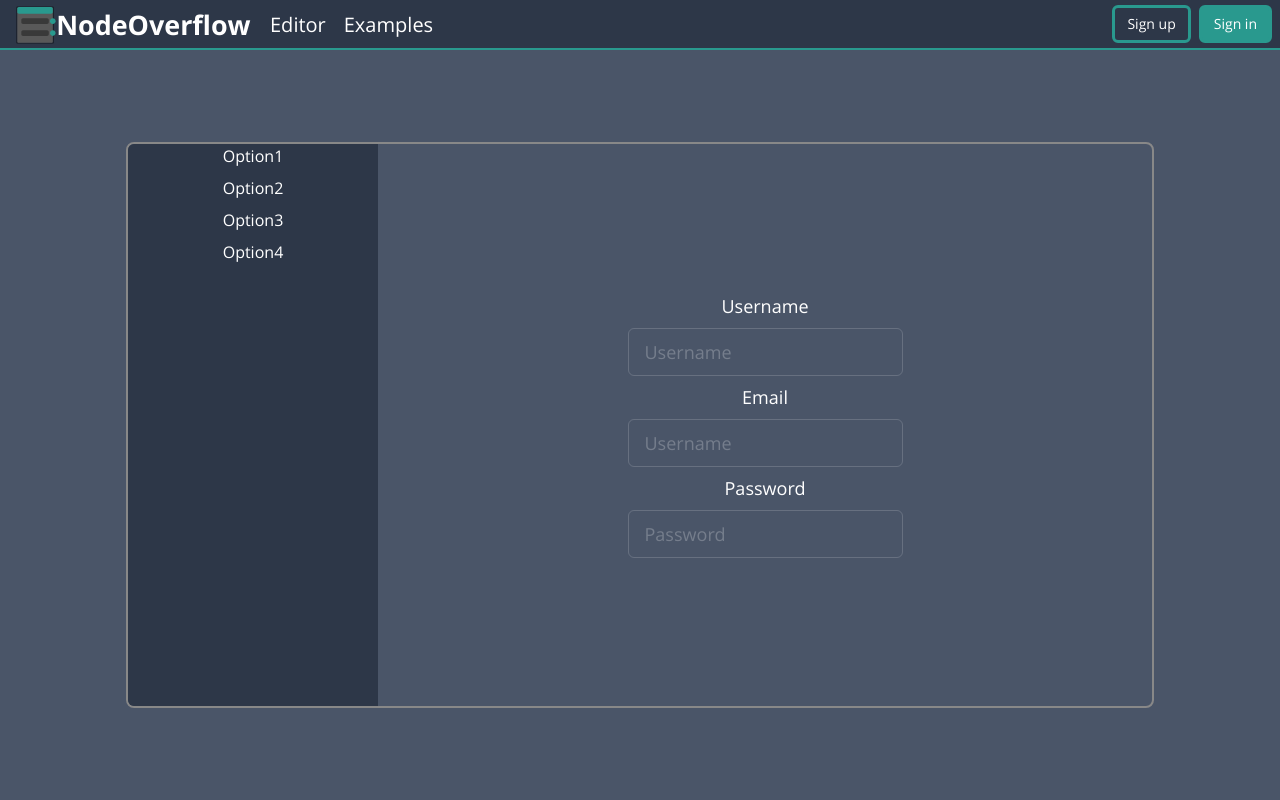
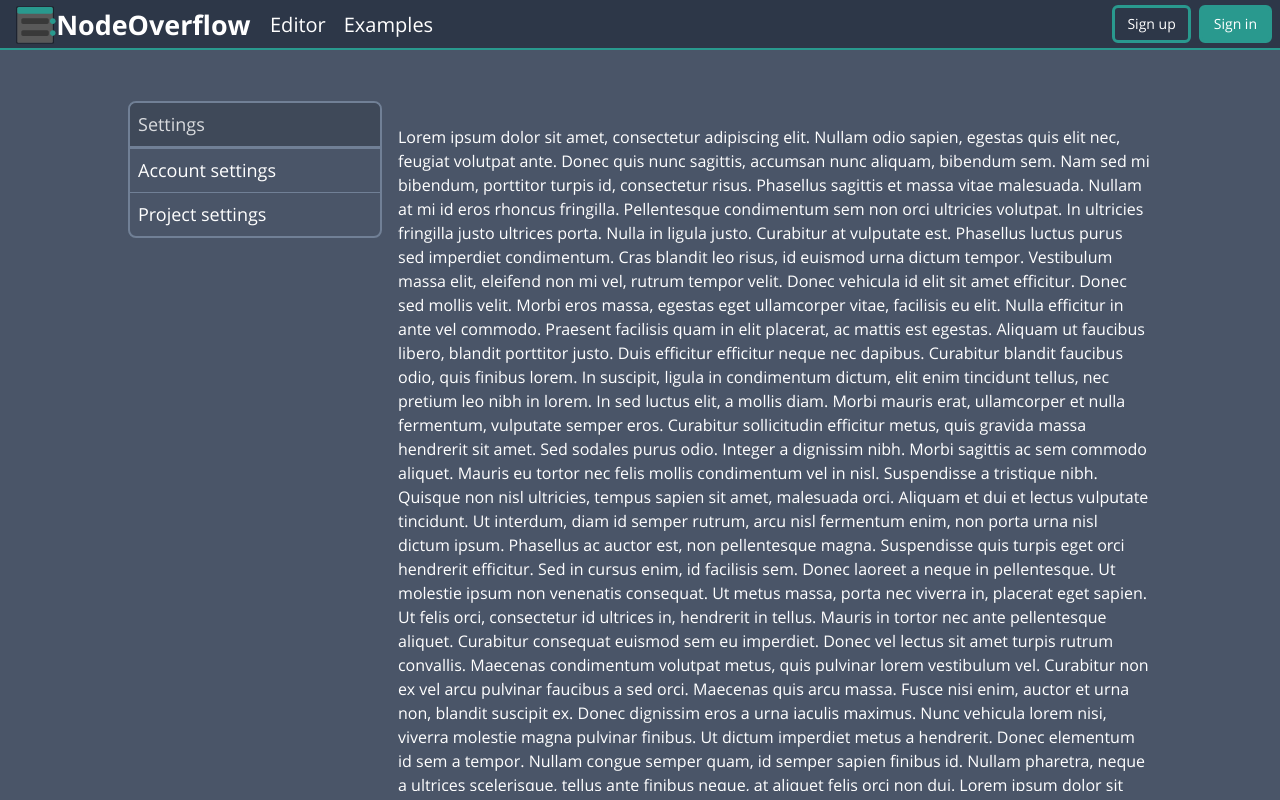
Before and after one commit to Harry29-exe/NodeOverflow-frontend, a React (Create React App) app: page /settings in a window 1280 px wide. Built offline with nearby package versions, Linux system fonts and the light colour scheme; some icons are missing.

Commit message:
added SettingsNavbar.tsx and added subpages in SettingsPage

```diff
--- a/src/components/navbar/UserMenu.tsx
+++ b/src/components/navbar/UserMenu.tsx
@@ -20,17 +20,12 @@ const UserMenu = (props: UserMenuProps) => {
             </MenuButton>
 
             <MenuList fontSize={"lg"} fontWeight="bold">
-                <MenuItem>
-                    we
+                <MenuItem as={RouterLink} to="/settings">
+                    Settings
                 </MenuItem>
 
-                <MenuItem as={RouterLink} to="/settings">
-                    Settings
-
-                </MenuItem>
-
-                <MenuItem>
-                    Item2
+                <MenuItem as={RouterLink} to="/settings/user-settings">
+                    Account settings
                 </MenuItem>
 
                 <MenuDivider/>
--- /dev/null
+++ b/src/components/user-settings/ProjectSettings.tsx
@@ -0,0 +1,12 @@
+import React from 'react';
+import {Box} from "@chakra-ui/react";
+
+const ProjectSettings = () => {
+    return (
+        <Box>
+            Project Settings
+        </Box>
+    );
+};
+
+export default ProjectSettings;
--- /dev/null
+++ b/src/components/user-settings/SettingsNavbar.tsx
@@ -0,0 +1,72 @@
+import React, {PropsWithChildren, useState} from 'react';
+import {Box, Link, StackDivider, VStack} from "@chakra-ui/react";
+import {Link as RouterLink, useRouteMatch} from "react-router-dom";
+
+const SettingsNavbar = () => {
+    let {path, url} = useRouteMatch();
+    let [newPath, changePath] = useState<string>(path);
+
+    return (
+        <VStack pos={["relative", null, "sticky"]} top="0"
+                minW={["250px", "480px", "200px", "250px"]}
+                borderRadius="lg" border="2px solid" borderColor={"gray.500"}
+                divider={<StackDivider borderColor={"gray.500"}/>}
+                fontSize="lg" fontWeight={500} align={"left"} overflow="auto" spacing={0}
+        >
+
+            <SettingsSection>Settings</SettingsSection>
+
+
+            <Box m={0} w={"100%"} borderTop={"1px solid"} borderColor="inherit"/>
+
+            <SettingsLink to={"/settings/user-settings"}
+                          currentPath={newPath} changePath={changePath}>
+                Account settings
+            </SettingsLink>
+
+            <SettingsLink to="/settings/project-settings"
+                          currentPath={newPath} changePath={changePath}>
+                Project settings
+
+            </SettingsLink>
+
+        </VStack>
+    );
+};
+
+interface SettingsLinkProps {
+    to: string,
+    currentPath: string,
+    changePath: (newPath: string) => void
+}
+
+const SettingsLink = (props: PropsWithChildren<SettingsLinkProps>) => {
+    return (
+        <Link as={RouterLink} to={props.to} _hover={{fontStyle: "normal"}}
+              onClick={() => props.changePath(props.to)}>
+            <Box padding={2}
+                 borderLeft={props.currentPath === props.to ? "4px solid" : ""}
+                 borderColor={"primary.400"}
+                 _hover={{
+                     bg: "gray.750", cursor: "pointer",
+                     borderLeft: "4px solid", borderLeftColor: "primary.400"
+                 }}
+                 boxSizing="border-box">
+
+                {props.children}
+
+            </Box>
+        </Link>
+    )
+}
+
+const SettingsSection = (props: PropsWithChildren<any>) => {
+    return (
+        <Box p={2} bg={"gray.750"} color={"whiteAlpha.800"}>
+            {props.children}
+        </Box>
+    )
+}
+
+
+export default SettingsNavbar;
--- a/src/components/user-settings/SettingsPage.tsx
+++ b/src/components/user-settings/SettingsPage.tsx
@@ -1,35 +1,37 @@
 import React from 'react';
-import {Box, Center, Flex, Input, Text, VStack} from "@chakra-ui/react";
+import {Center, Flex, VStack} from "@chakra-ui/react";
+import {Route, Switch, useRouteMatch} from "react-router-dom";
+import UserSettings from "./UserSettings";
+import SettingsNavbar from "./SettingsNavbar";
+import ProjectSettings from "./ProjectSettings";
 
 const SettingsPage = () => {
+    let {path, url} = useRouteMatch();
+
     return (
-        <Center w="100%" h="100%">
-            <Flex minW="80%" minH={"75%"} border={"2px solid #888"} borderRadius={"lg"} overflow="hidden">
-                <VStack w={["85px", "100px", "200px", "250px"]} bg="gray.700">
-                    <Box>Option1</Box>
-                    <Box>Option2</Box>
-                    <Box>Option3</Box>
-                    <Box>Option4</Box>
-                </VStack>
+        <VStack w="100%" h="100%">
+            <Flex w="80%" h={"92%"} overflow="auto"
+                  alignItems="flex-start" justifyContent={["center", null, "flex-start"]} marginTop="4%"
+                  flexFlow={["row wrap", null, "row nowrap"]}>
+                <SettingsNavbar/>
 
-                <Center flexGrow={1}>
-                    <VStack margin={4}>
-                        <Text fontSize="lg" fontWeight="bold">Username</Text>
-                        <Input placeholder="Username" size="lg" maxW={"100%"}
-                               boxSizing="border-box"/>
+                <Center marginLeft={4} marginTop={[6, 0]}>
+                    <Switch>
+                        <Route exact path={"/settings"}>
+                            <UserSettings/>
+                        </Route>
 
+                        <Route path={`${path}/user-settings`}>
+                            <UserSettings/>
+                        </Route>
 
-                        <Text fontSize="lg" fontWeight="bold">Email</Text>
-                        <Input placeholder="Username" size="lg" maxW={"100%"}
-                               boxSizing="border-box"/>
-
-                        <Text fontSize="lg" fontWeight="bold">Password</Text>
-                        <Input placeholder="Password" size="lg" maxW={"100%"}
-                               boxSizing="border-box"/>
-                    </VStack>
+                        <Route path={`${path}/project-settings`}>
+                            <ProjectSettings/>
+                        </Route>
+                    </Switch>
                 </Center>
             </Flex>
-        </Center>
+        </VStack>
     );
 };
 
--- /dev/null
+++ b/src/components/user-settings/UserSettings.tsx
@@ -0,0 +1,80 @@
+import React from 'react';
+import {Box} from "@chakra-ui/react";
+
+const UserSettings = () => {
+    return (
+        <Box>
+
+            Lorem ipsum dolor sit amet, consectetur adipiscing elit. Nullam odio sapien, egestas quis elit nec, feugiat
+            volutpat ante. Donec quis nunc sagittis, accumsan nunc aliquam, bibendum sem. Nam sed mi bibendum, porttitor
+            turpis id, consectetur risus. Phasellus sagittis et massa vitae malesuada. Nullam at mi id eros rhoncus
+            fringilla. Pellentesque condimentum sem non orci ultricies volutpat. In ultricies fringilla justo ultrices
+            porta.
+
+            Nulla in ligula justo. Curabitur at vulputate est. Phasellus luctus purus sed imperdiet condimentum. Cras
+            blandit leo risus, id euismod urna dictum tempor. Vestibulum massa elit, eleifend non mi vel, rutrum tempor
+            velit. Donec vehicula id elit sit amet efficitur. Donec sed mollis velit.
+
+            Morbi eros massa, egestas eget ullamcorper vitae, facilisis eu elit. Nulla efficitur in ante vel commodo.
+            Praesent facilisis quam in elit placerat, ac mattis est egestas. Aliquam ut faucibus libero, blandit
+            porttitor justo. Duis efficitur efficitur neque nec dapibus. Curabitur blandit faucibus odio, quis finibus
+            lorem. In suscipit, ligula in condimentum dictum, elit enim tincidunt tellus, nec pretium leo nibh in lorem.
+            In sed luctus elit, a mollis diam. Morbi mauris erat, ullamcorper et nulla fermentum, vulputate semper eros.
+            Curabitur sollicitudin efficitur metus, quis gravida massa hendrerit sit amet. Sed sodales purus odio.
+            Integer a dignissim nibh. Morbi sagittis ac sem commodo aliquet. Mauris eu tortor nec felis mollis
+            condimentum vel in nisl. Suspendisse a tristique nibh.
+
+            Quisque non nisl ultricies, tempus sapien sit amet, malesuada orci. Aliquam et dui et lectus vulputate
+            tincidunt. Ut interdum, diam id semper rutrum, arcu nisl fermentum enim, non porta urna nisl dictum ipsum.
+            Phasellus ac auctor est, non pellentesque magna. Suspendisse quis turpis eget orci hendrerit efficitur. Sed
+            in cursus enim, id facilisis sem. Donec laoreet a neque in pellentesque. Ut molestie ipsum non venenatis
+            consequat. Ut metus massa, porta nec viverra in, placerat eget sapien. Ut felis orci, consectetur id
+            ultrices in, hendrerit in tellus. Mauris in tortor nec ante pellentesque aliquet. Curabitur consequat
+            euismod sem eu imperdiet. Donec vel lectus sit amet turpis rutrum convallis. Maecenas condimentum volutpat
+            metus, quis pulvinar lorem vestibulum vel.
+
+            Curabitur non ex vel arcu pulvinar faucibus a sed orci. Maecenas quis arcu massa. Fusce nisi enim, auctor et
+            urna non, blandit suscipit ex. Donec dignissim eros a urna iaculis maximus. Nunc vehicula lorem nisi,
+            viverra molestie magna pulvinar finibus. Ut dictum imperdiet metus a hendrerit. Donec elementum id sem a
+            tempor. Nullam congue semper quam, id semper sapien finibus id. Nullam pharetra, neque a ultrices
+            scelerisque, tellus ante finibus neque, at aliquet felis orci non dui.
+
+            Lorem ipsum dolor sit amet, consectetur adipiscing elit. Nullam odio sapien, egestas quis elit nec, feugiat
+            volutpat ante. Donec quis nunc sagittis, accumsan nunc aliquam, bibendum sem. Nam sed mi bibendum, porttitor
+            turpis id, consectetur risus. Phasellus sagittis et massa vitae malesuada. Nullam at mi id eros rhoncus
+            fringilla. Pellentesque condimentum sem non orci ultricies volutpat. In ultricies fringilla justo ultrices
+            porta.
+
+            Nulla in ligula justo. Curabitur at vulputate est. Phasellus luctus purus sed imperdiet condimentum. Cras
+            blandit leo risus, id euismod urna dictum tempor. Vestibulum massa elit, eleifend non mi vel, rutrum tempor
+            velit. Donec vehicula id elit sit amet efficitur. Donec sed mollis velit.
+
+            Morbi eros massa, egestas eget ullamcorper vitae, facilisis eu elit. Nulla efficitur in ante vel commodo.
+            Praesent facilisis quam in elit placerat, ac mattis est egestas. Aliquam ut faucibus libero, blandit
+            porttitor justo. Duis efficitur efficitur neque nec dapibus. Curabitur blandit faucibus odio, quis finibus
+            lorem. In suscipit, ligula in condimentum dictum, elit enim tincidunt tellus, nec pretium leo nibh in lorem.
+            In sed luctus elit, a mollis diam. Morbi mauris erat, ullamcorper et nulla fermentum, vulputate semper eros.
+            Curabitur sollicitudin efficitur metus, quis gravida massa hendrerit sit amet. Sed sodales purus odio.
+            Integer a dignissim nibh. Morbi sagittis ac sem commodo aliquet. Mauris eu tortor nec felis mollis
+            condimentum vel in nisl. Suspendisse a tristique nibh.
+
+            Quisque non nisl ultricies, tempus sapien sit amet, malesuada orci. Aliquam et dui et lectus vulputate
+            tincidunt. Ut interdum, diam id semper rutrum, arcu nisl fermentum enim, non porta urna nisl dictum ipsum.
+            Phasellus ac auctor est, non pellentesque magna. Suspendisse quis turpis eget orci hendrerit efficitur. Sed
+            in cursus enim, id facilisis sem. Donec laoreet a neque in pellentesque. Ut molestie ipsum non venenatis
+            consequat. Ut metus massa, porta nec viverra in, placerat eget sapien. Ut felis orci, consectetur id
+            ultrices in, hendrerit in tellus. Mauris in tortor nec ante pellentesque aliquet. Curabitur consequat
+            euismod sem eu imperdiet. Donec vel lectus sit amet turpis rutrum convallis. Maecenas condimentum volutpat
+            metus, quis pulvinar lorem vestibulum vel.
+
+            Curabitur non ex vel arcu pulvinar faucibus a sed orci. Maecenas quis arcu massa. Fusce nisi enim, auctor et
+            urna non, blandit suscipit ex. Donec dignissim eros a urna iaculis maximus. Nunc vehicula lorem nisi,
+            viverra molestie magna pulvinar finibus. Ut dictum imperdiet metus a hendrerit. Donec elementum id sem a
+            tempor. Nullam congue semper quam, id semper sapien finibus id. Nullam pharetra, neque a ultrices
+            scelerisque, tellus ante finibus neque, at aliquet felis orci non dui.
+
+        </Box>
+    );
+};
+
+export default UserSettings;
--- a/src/theme/Colors.ts
+++ b/src/theme/Colors.ts
@@ -22,6 +22,9 @@ const colors = {
         700: "#16394d",
         800: "#0f2633",
         900: "#07131a",
+    },
+    gray: {
+        750: "#3f4959",
     }
 };
 
--- a/src/theme/theme.ts
+++ b/src/theme/theme.ts
@@ -3,10 +3,12 @@ import colors from "./Colors";
 import Button from "./Button";
 import Menu from "./Menu"
 import {styles} from "./Styles";
+import {breakpoints} from "./Breakpoints";
 
 export default extendTheme(
     {
         styles,
+        breakpoints,
         config: {
             initialColorMode: "dark",
             useSystemColorMode: false,
```
Also changed, not shown: src/theme/Breakpoints.ts (added, +8 -0 lines).
